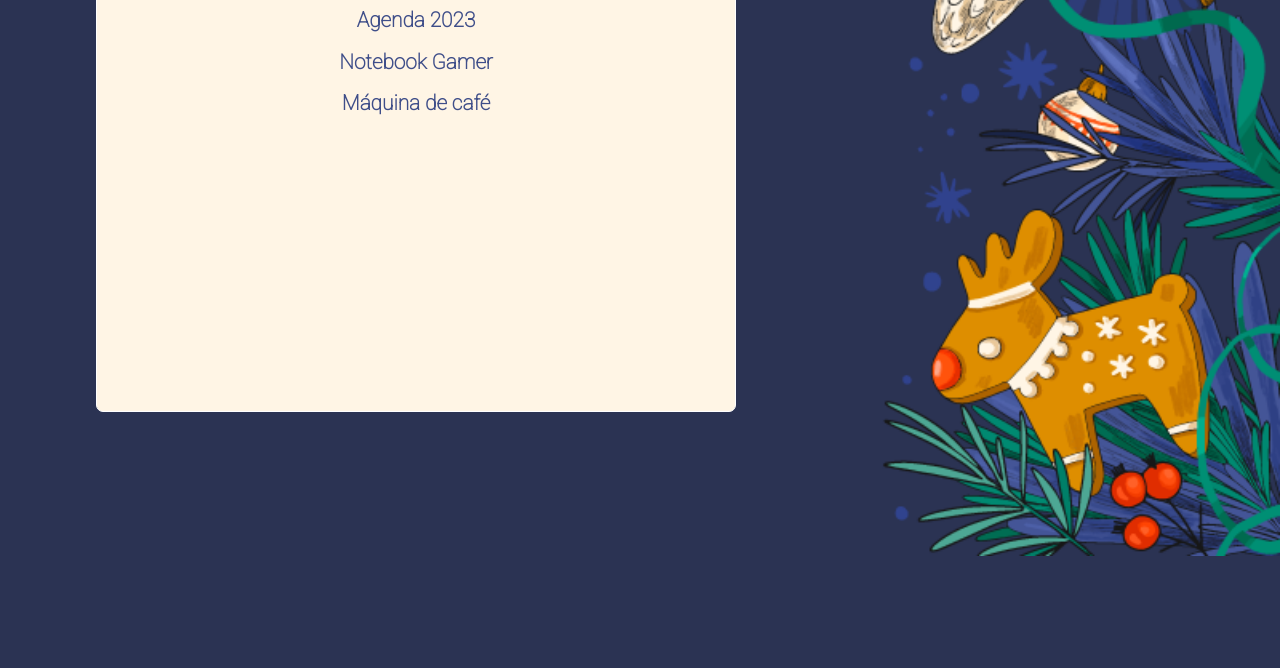
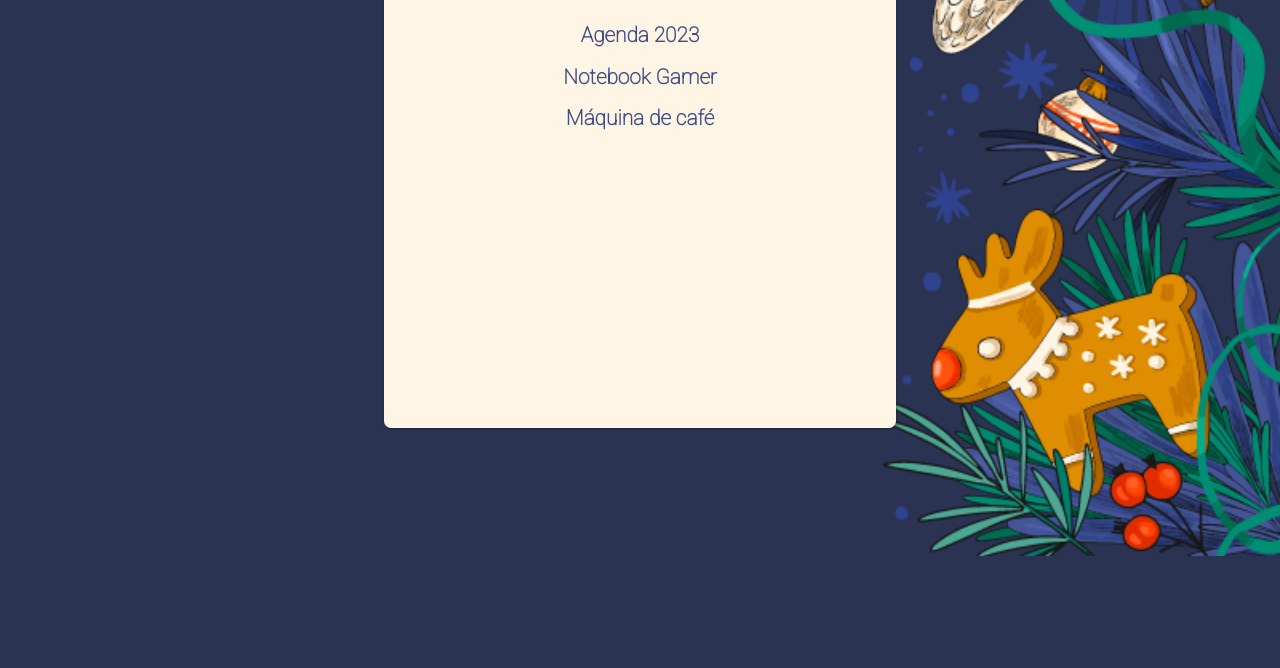
Before and after one commit to Janselin/challenge-adviency, a plain HTML site: page index.html in a window 1280 px wide. Shown: the part 244-912 px from the top of the page. Drawn offline with Linux system fonts and the light colour scheme; a web font is replaced by a local one.

Commit message:
added font variables, card styles

```diff
--- a/css/style.css
+++ b/css/style.css
@@ -2,6 +2,22 @@
 @import url('https://fonts.googleapis.com/css2?family=Mountains+of+Christmas:wght@700&display=swap');
 
 @import url('https://fonts.googleapis.com/css2?family=Roboto:wght@100&display=swap');
+
+@font-face {
+    font-family: "Christmas";
+    src: url("../fonts/Christmas.ttf") format("woff");
+    font-weight: normal;
+    font-style: normal;
+    font-display: swap;
+}
+@font-face {
+    font-family: "ForChristmas";
+    src: url("../fonts/ForChristmas.ttf");
+    font-weight: normal;
+    font-style: normal;
+    font-display: swap;
+}
+
 
 
 
@@ -16,8 +32,11 @@
     --cookie: #DE8E00;
     --black: #000000;
 
+
+    --title: "ForChristmas";
+    --parrafo: 'Roboto';
+
     font-size: 16px;
-
 }
 
 
@@ -29,27 +48,30 @@
 
     background: var(--darkblue) url('../assets/1.png') no-repeat right;
     background-size: contain;
-    font-family: 'Roboto', sans-serif;
+    font-family: var(--parrafo);
+    overflow-y: hidden;
 
 }
 
 
 .card {
-    color: var(--white);
-    border: 1px solid white;
+
     border-radius: 7px;
-    width: 50%;
+    width: 40%;
     height: 70%;
     background-color: var(--cream);
-    margin: 6em 6em;
+    /* margin: 8em 20em; */
+    margin: 7em auto;
     padding: 1em 3em;
+
+    box-shadow: rgba(0, 0, 0, 0.12) 0px 1px 3px, rgba(0, 0, 0, 0.24) 0px 1px 2px;
 
 
 }
 .card__title {
     color: var(--red);
     text-align: center;
-    font-family: 'Mountains of Christmas', cursive;
+    font-family: var(--title);
     font-size: 3em;
 }
 
@@ -58,6 +80,7 @@
     color: var(--blue);
     font-size: 1.3rem;
     font-weight: 700;
+    font-family: var(--parrafo);
 }
 
 
```
